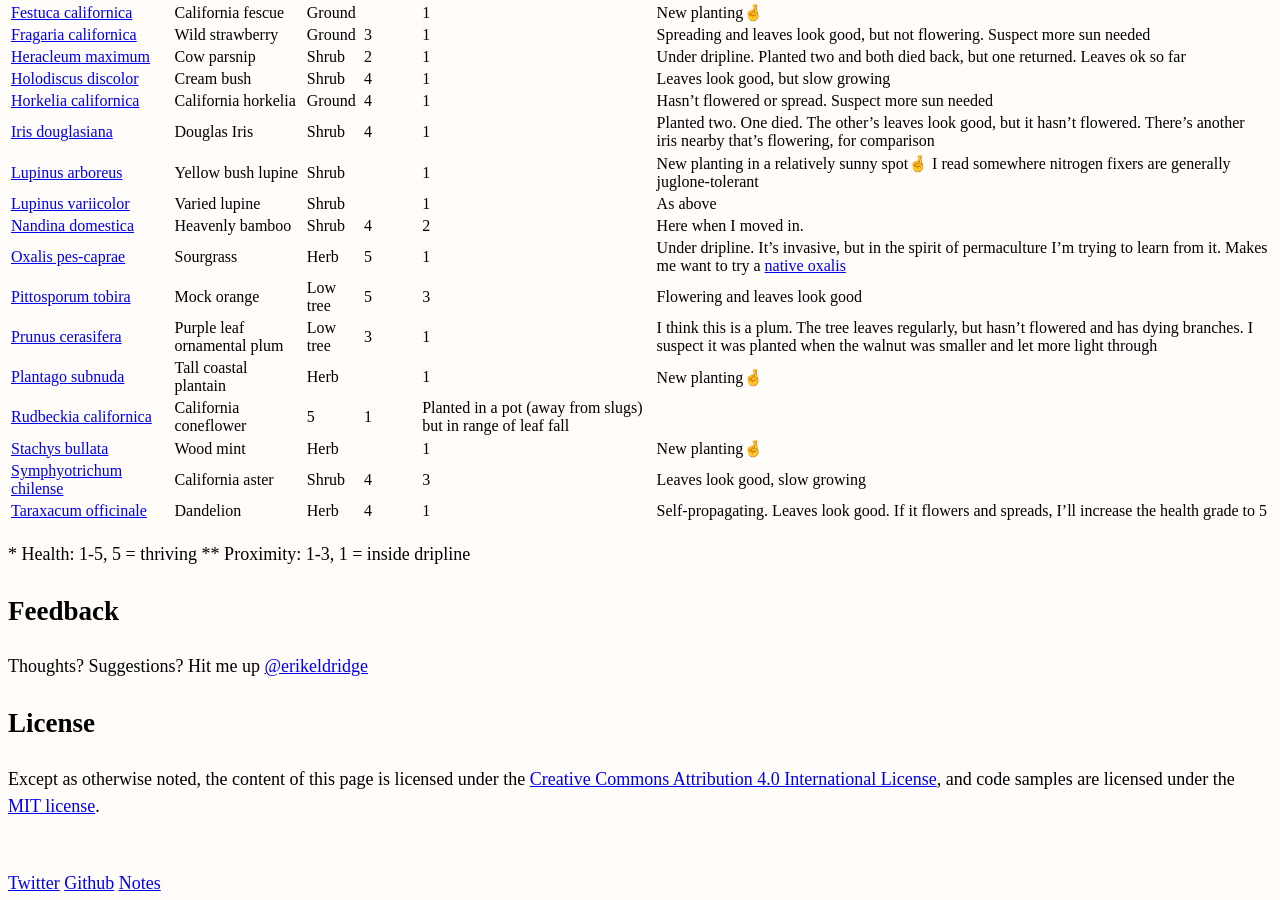
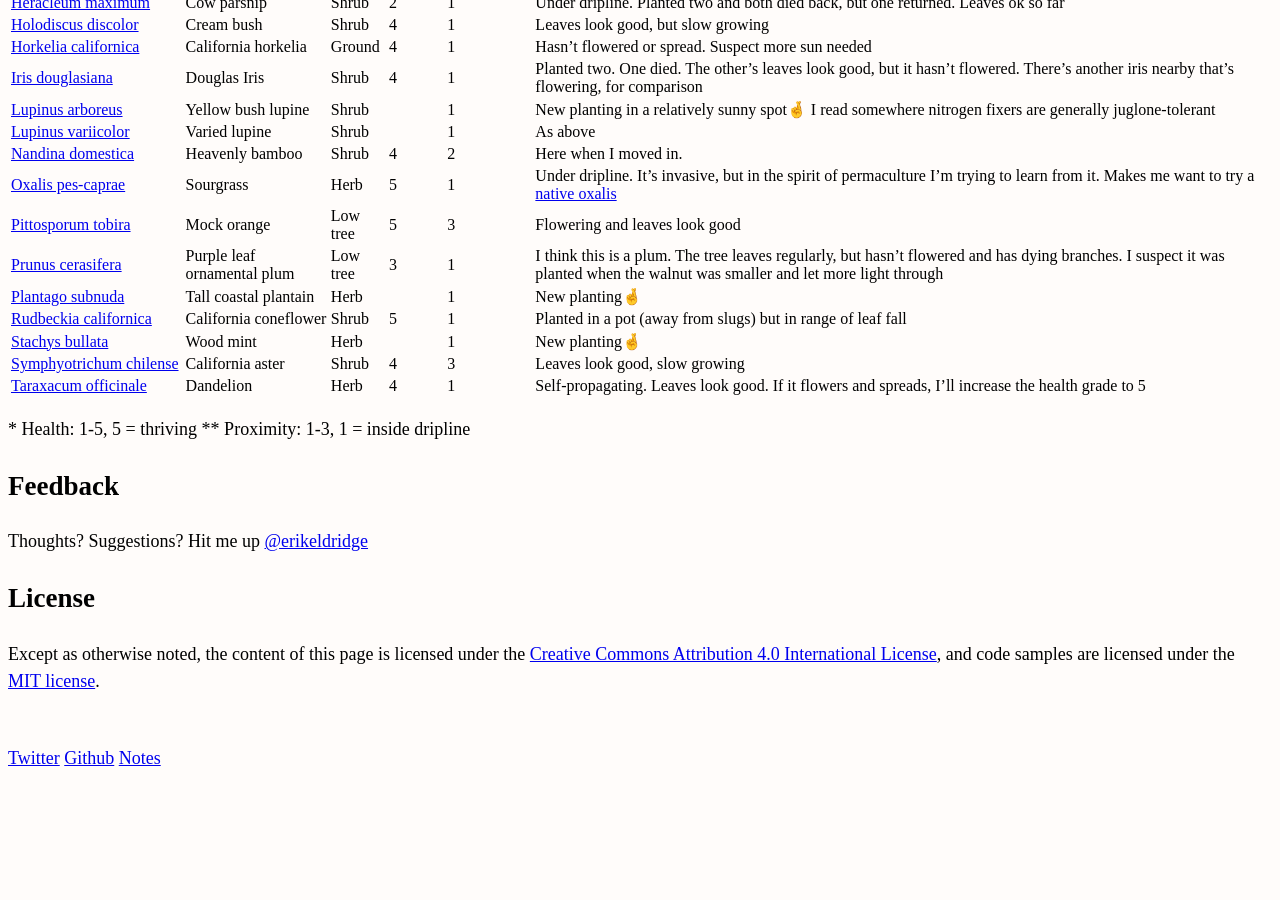
Before and after one commit to erikeldridge/erikeldridge.github.com, a Jekyll site: the page built from _posts/2018-01-20-walnut-guild.md, in a window 1280 px wide and 900 px high, scrolled down 896 px. Built offline with Jekyll 4.4.1, drawn with Linux system fonts in a browser that asks for light colours; nearby versions of some CDN libraries; after the commit the page ends 1671 px from its top, so only the background shows below that.

Commit message:
Update from Forestry.io - 2018-01-20-walnut-guild.md

```diff
--- a/_posts/2018-01-20-walnut-guild.md
+++ b/_posts/2018-01-20-walnut-guild.md
@@ -50,7 +50,7 @@
 | [Pittosporum tobira](https://www.inaturalist.org/taxa/78592-Pittosporum-tobira)| Mock orange | Low tree | 5 | 3 | Flowering and leaves look good |
 | [Prunus cerasifera](https://www.inaturalist.org/taxa/55837-Prunus-cerasifera) | Purple leaf ornamental plum | Low tree | 3 | 1 | I think this is a plum. The tree leaves regularly, but hasn't flowered and has dying branches. I suspect it was planted when the walnut was smaller and let more light through |
 | [Plantago subnuda](https://www.inaturalist.org/taxa/60223-Plantago-subnuda) | Tall coastal plantain | Herb | &nbsp; | 1 | New planting🤞 |
-| [Rudbeckia californica](https://www.inaturalist.org/taxa/78896-Rudbeckia-californica) | California coneflower | 5 | 1 | Planted in a pot (away from slugs) but in range of leaf fall |
+| [Rudbeckia californica](https://www.inaturalist.org/taxa/78896-Rudbeckia-californica) | California coneflower | Shrub | 5 | 1 | Planted in a pot (away from slugs) but in range of leaf fall |
 | [Stachys bullata](https://www.inaturalist.org/taxa/58930-Stachys-bullata) | Wood mint | Herb | | 1 | New planting🤞 |
 | [Symphyotrichum chilense](https://www.inaturalist.org/taxa/56861-Symphyotrichum-chilense) | California aster | Shrub | 4 | 3 | Leaves look good, slow growing |
 | [Taraxacum officinale](https://www.inaturalist.org/taxa/47602-Taraxacum-officinale) | Dandelion | Herb | 4 | 1 | Self-propagating. Leaves look good. If it flowers and spreads, I'll increase the health grade to 5 |
```
